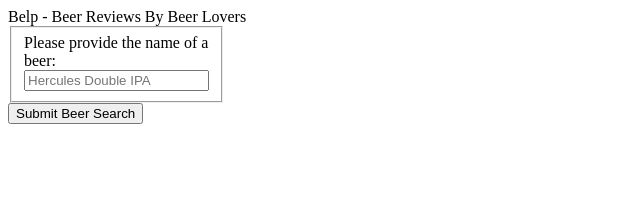
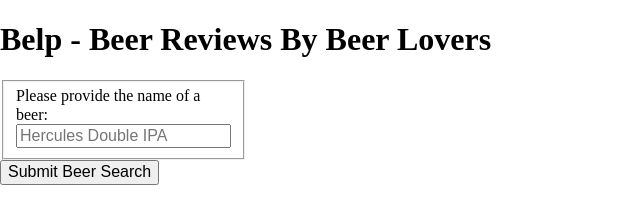
Before and after one commit to eharris128/belp, a website: page public/index.html in a window 1280 px wide. Shown: the whole page, without its empty margins (0-640 px from the left). Drawn offline with nearby package versions, Linux system fonts and the light colour scheme.

Commit message:
Adds css normalizer

```diff
--- a/public/index.html
+++ b/public/index.html
@@ -4,11 +4,12 @@
     <meta charset="UTF-8">
     <meta name="viewport" content="width=device-width, initial-scale=1.0">
     <meta http-equiv="X-UA-Compatible" content="ie=edge">
+    <link rel="stylesheet" href="https://cdnjs.cloudflare.com/ajax/libs/normalize/7.0.0/normalize.css">
     <link type="text/css" rel="stylesheet" href="index.css">
     <title>Belp - Beer Descriptions and Reviews</title>
 </head>
 <body>
-    <header>Belp - Beer Reviews By Beer Lovers</header>
+    <header><h1>Belp - Beer Reviews By Beer Lovers</h1></header>
     <main role="main">
       <form action="/#" id="js-form">
         <fieldset>
```
